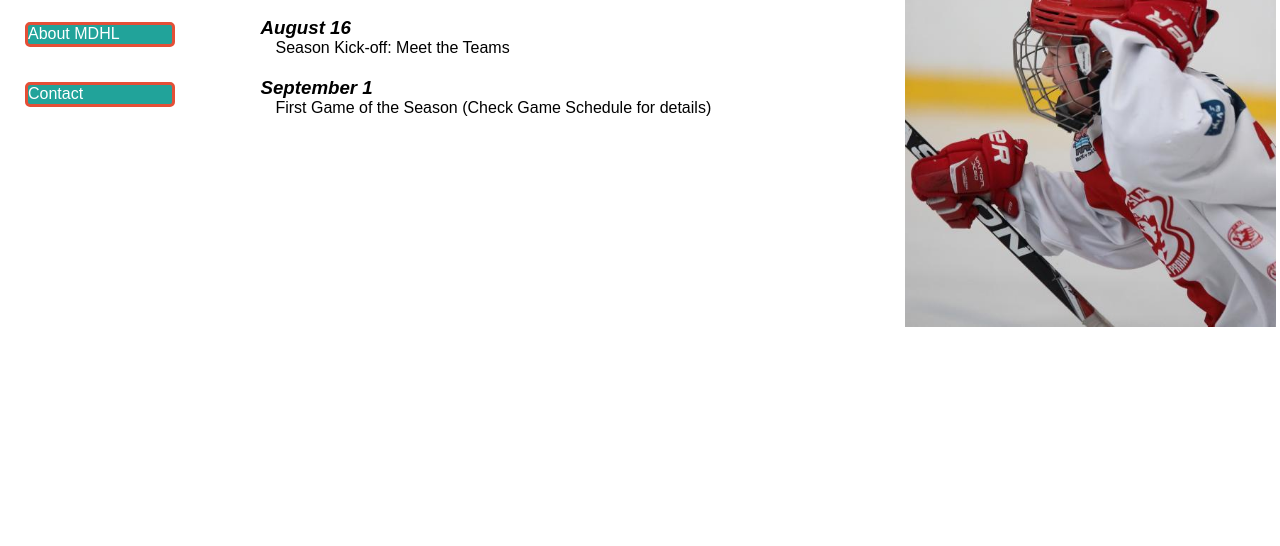
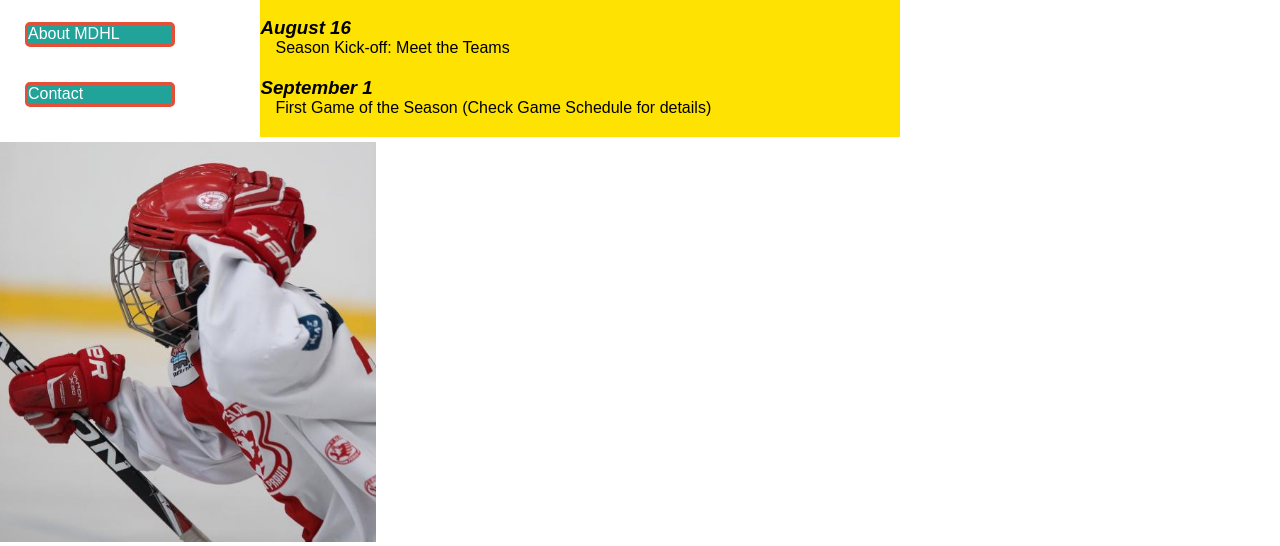
Before and after one commit to zamparg/MDHL_Zampar, a plain HTML site: page index.html in a window 1280 px wide. Shown: the part 381-927 px from the top of the page. Before the commit the page ends 800 px from the top, so only its background shows below. Drawn offline with Linux system fonts and the light colour scheme.

Commit message:
task 2 - retoque width

```diff
--- a/styles.css
+++ b/styles.css
@@ -46,6 +46,7 @@ p{
 }
 
 main{
+    background-color: #fee201;
     display: inline-block;
     width: 50%;
     vertical-align: top;
@@ -91,7 +92,7 @@ section p{
 
 aside {
     display: inline-block;
-    width: 29%;
+    width: 29.4%;
     height: 400px;
 }
 .aside1{
```
